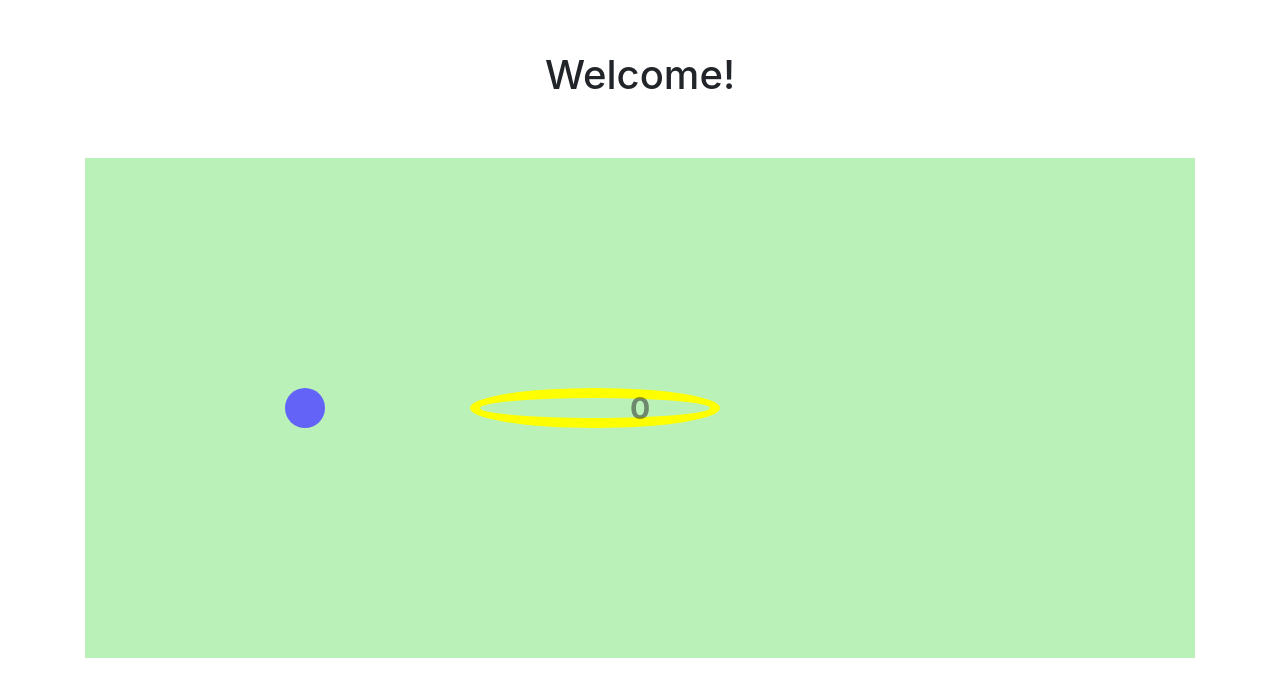
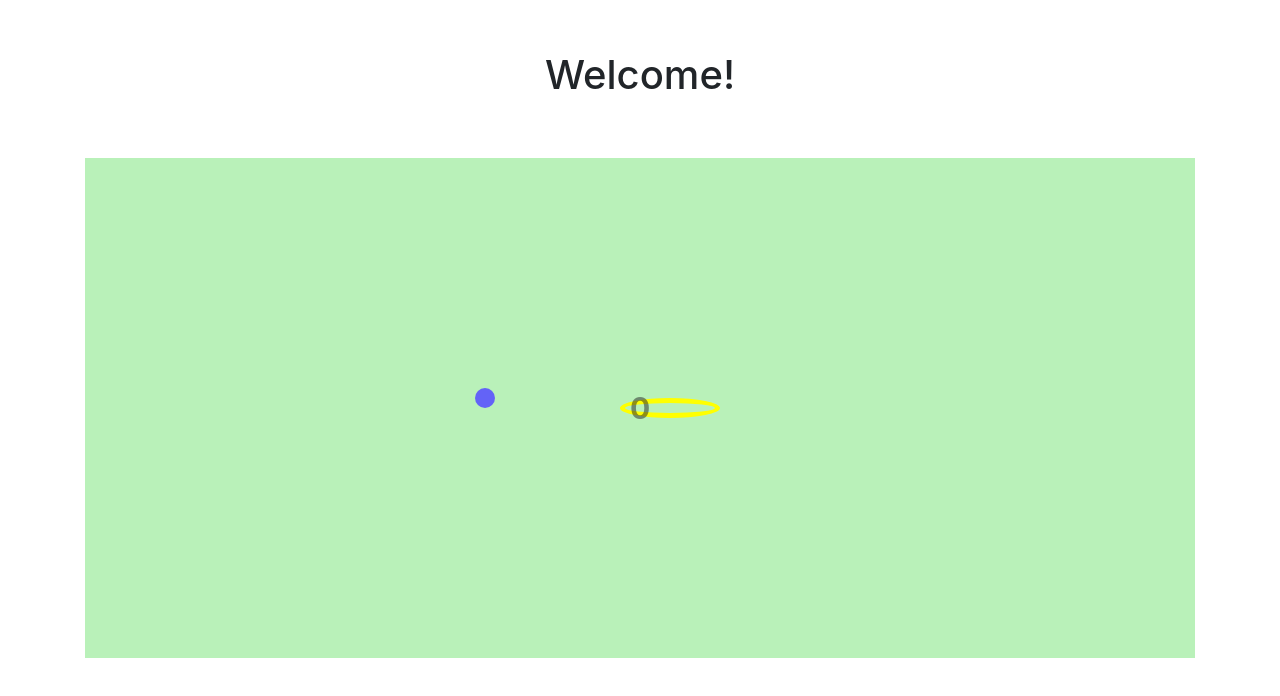
Before and after one commit to NOLedCorp/LuckyJump, an Angular app: page / in a window 1280 px wide. Shown: the top 696 px of the page. Built offline with nearby package versions, Linux system fonts and the light colour scheme.

Commit message:
прыжок + границы обруча теперь отталкивают шар

```diff
--- a/src/app/game-field/game-field.component.css
+++ b/src/app/game-field/game-field.component.css
@@ -18,26 +18,31 @@
 }
 .ball{
     position: absolute;
-    left: 200px;
+    right: 700px;
     z-index: 10;
     top: 215px;
     border-radius: 50%;
-    width: 40px;
-    height: 40px;
+    width: 20px;
+    height: 20px;
     background-color: rgb(99, 99, 247);
 }
 .ring{
     background-color: yellow;
-    height: 40px;
-    width: 300px;
+    height: 20px;
+    width: 100px;
     border-radius: 50%;
     position: absolute;
     right: 10px;
 }
 .ring-small{
     background-color: transparent !important;
+    right: 35px;
+    border:5px solid yellow;
+}
+.scored{
+    border-color: green;
+    transition: 1s;
+    opacity: 0.3;
     height: 40px;
-    width: 250px;
-    right: 35px;
-    border:10px solid yellow;
+    width: 150px;
 }
--- a/src/app/game-field/game-field.component.html
+++ b/src/app/game-field/game-field.component.html
@@ -2,5 +2,5 @@
   <span>{{score}}</span>
   <div style="top:230px" class="ball" #ball></div>
   <!-- <div class="ring" [ngStyle]="{'right' : ringRight + 'px'}"></div> -->
-  <div class="ring ring-small" [ngStyle]="{'right' : ringSmallRight + 'px'}"></div>
+  <div class="ring ring-small" [ngClass]="{'scored':scored}" [ngStyle]="{'right' : ringSmallRight + 'px'}"></div>
 </div>
--- a/src/app/game-field/game-field.component.ts
+++ b/src/app/game-field/game-field.component.ts
@@ -13,12 +13,14 @@ export class GameFieldComponent implements OnInit {
   ringRight:number = -300;
   ringSmallRight:number = -275;
   ctrl:any = this;
+  scored:boolean = false;
   constructor() { }
   ngOnInit() {
     var c = this;
     this.timerRing = setInterval(function(this){
       c.ringSmallRight+=1;
       if(c.ringSmallRight>950){
+        c.scored = false;
         c.ringSmallRight=-250;
       }
     }, 10)
@@ -26,7 +28,6 @@ export class GameFieldComponent implements OnInit {
 
   fall(ball:HTMLDivElement, ctrl:any){
     var start = Number(ball.style.top.replace('px',""));
-    console.log(ball.style.top);
     this.timerFall = setInterval(function() {
       var timePassed = Math.abs(Number(ball.style.top.replace('px',"")) - start);
 
@@ -35,16 +36,23 @@ export class GameFieldComponent implements OnInit {
         clearInterval(this.timerFall);
         return;
       }
-      console.log(start);
-      console.log(ball.style.top);
+      ball.style.top = Number(ball.style.top.replace('px',""))+0.5+(timePassed==0? start / 100: timePassed / 100)+ 'px';
+      let t = Number(ball.style.top.replace('px',""));
+      let t1 = Number(ball.style.right.replace('px',""))
+      if (!ctrl.scored && t>230 && t<270 && ctrl.ringSmallRight>605 && ctrl.ringSmallRight<710  ) {
+        if(ctrl.ringSmallRight<615 || ctrl.ringSmallRight>700){
+          ctrl.jump(ball, ctrl);
+        }
+        else{
+          console.log(ctrl.ringSmallRight);
+          ctrl.scored=true;
+          ctrl.score++;
+        }
 
-      console.log(timePassed);
 
-      ball.style.top = Number(ball.style.top.replace('px',""))+1+(timePassed==0? start / 100: timePassed / 100)+ 'px';
-      let t = Number(ball.style.top.replace('px',""))
-      if (t>230 && t<270) {
-        ctrl.score++;
       }
+
+
 
     }, 5);
 
@@ -63,19 +71,18 @@ export class GameFieldComponent implements OnInit {
 
       if (Number(ball.style.top.replace('px',""))<=10) {
         clearInterval(ctrl.timerJump);
-
+        ctrl.fall(ball, ctrl);
          // конец через 2 секунды
         return;
       }
-
-      if (Math.abs(Number(ball.style.top.replace('px',""))-start)>120) {
+      if (timePassed>80) {
         clearInterval(ctrl.timerJump);
         ctrl.fall(ball, ctrl);
         return;
       }
 
       // рисует состояние анимации, соответствующее времени timePassed
-      ball.style.top = Number(ball.style.top.replace('px',""))- (timePassed>150?1:2) + 'px';
+      ball.style.top = Number(ball.style.top.replace('px',""))- (2-(timePassed==0? start / 50: timePassed / 50)) + 'px';
 
 
     }, 5);
```
